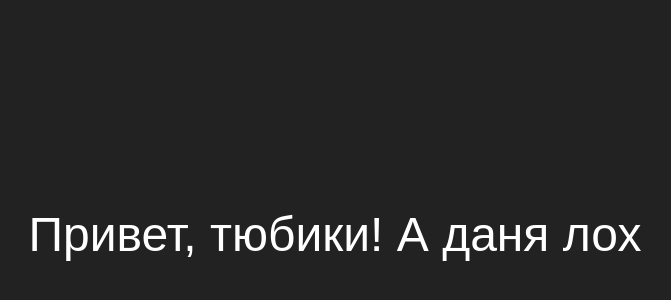
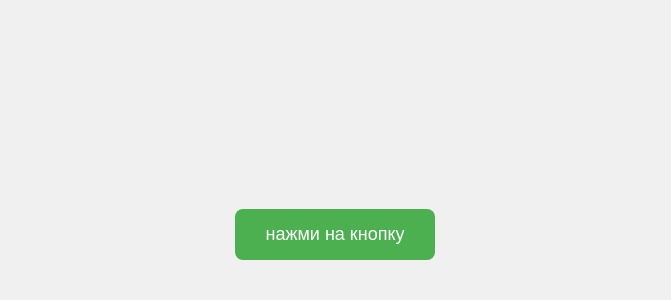
Before and after one commit to medium19/medium, a plain HTML site: page index.html in a window 1280 px wide. Shown: the part 166-466 px from the top of the page, without its empty margins (305-976 px from the left). Drawn offline with Linux system fonts and the light colour scheme.

Commit message:
Update index.html

```diff
--- a/index.html
+++ b/index.html
@@ -1,22 +1,52 @@
 <!DOCTYPE html>
-<html>
+<html lang="ru">
 <head>
-    <title>Мой первый сайт</title>
+  <meta charset="UTF-8" />
+  <title>medd</title>
   <style>
     body {
       margin: 0;
-        background-color: #222;
-        color: #fff;
+      padding: 0;
+      font-family: sans-serif;
       display: flex;
+      flex-direction: column;
+      align-items: center;
       justify-content: center;
-        align-items: center;
       height: 100vh;
-        font-size: 3em;
-        font-family: sans-serif;
+      background-color: #f0f0f0;
+    }
+
+    button {
+      padding: 15px 30px;
+      font-size: 18px;
+      cursor: pointer;
+      border: none;
+      background-color: #4CAF50;
+      color: white;
+      border-radius: 8px;
+      transition: background-color 0.3s;
+    }
+
+    button:hover {
+      background-color: #45a049;
+    }
+
+    #text {
+      margin-top: 30px;
+      font-size: 24px;
+      color: #333;
+      display: none; /* Скрыт по умолчанию */
     }
   </style>
 </head>
 <body>
-    Привет, тюбики! А даня лох
+  <button onclick="showText()">нажми на кнопку</button>
+  <div id="text">даня лох 🎉</div>
+
+  <script>
+    function showText() {
+      document.getElementById("text").style.display = "block";
+    }
+  </script>
 </body>
 </html>
```
Lines whose indentation alone changed are shown as unchanged.
